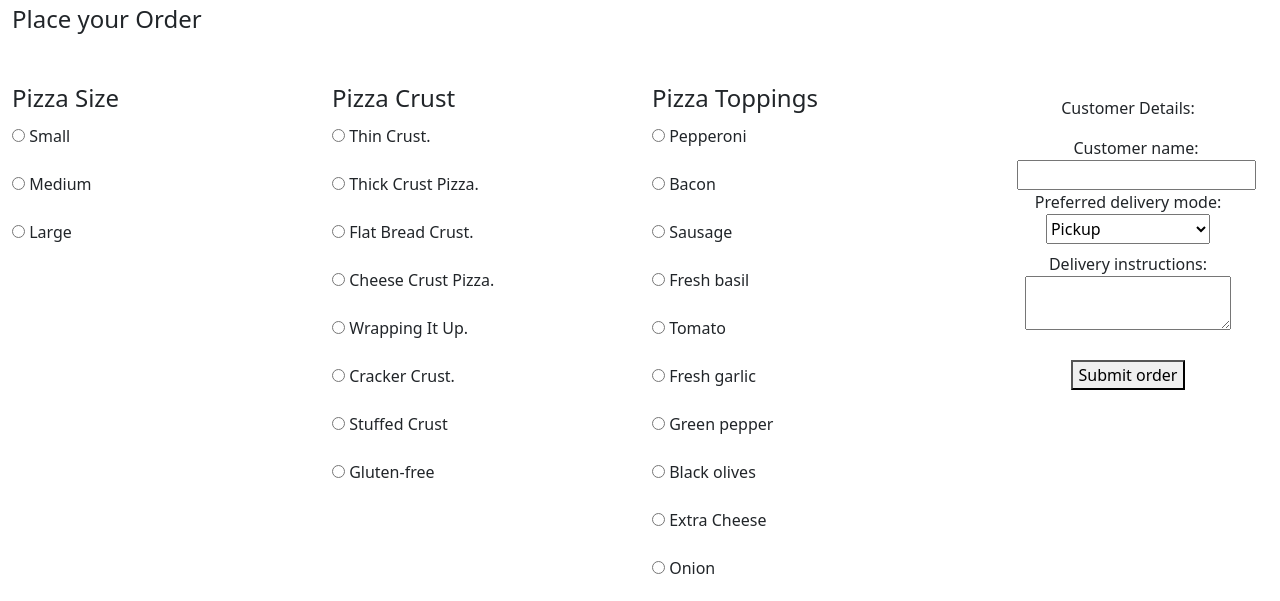
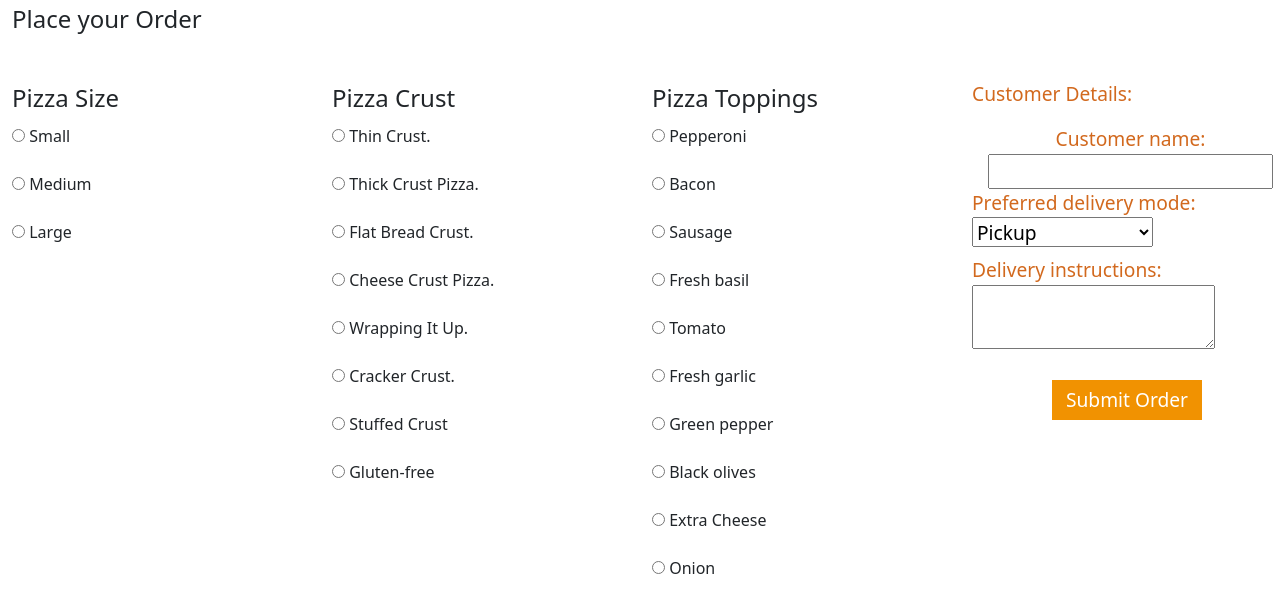
Before and after one commit to milkaotieno/Motieno-Pizzeria, a plain HTML site: page index.html in a window 1280 px wide. Shown: the part 699-1300 px from the top of the page. Drawn offline with nearby package versions, Linux system fonts and the light colour scheme; files that its build step writes are made by us from their sources.

Commit message:
customer details modification

```diff
--- a/css/style.css
+++ b/css/style.css
@@ -98,6 +98,7 @@ body {
 
 .socialm div {
   margin-right: 10px;
+
 }
 
 .footer {
@@ -108,3 +109,15 @@ flex-direction: column;
 margin-top: 20px;
 
 }
+.customer {
+  font-size: larger;
+  color: chocolate;
+}
+#butt {
+  background-color: #F19201;
+  color: white;
+  height: 40px;
+  width: 150px;
+  border: #F19201;
+  margin-left: 80px;
+}
--- a/index.html
+++ b/index.html
@@ -178,7 +178,7 @@
 
             </div>
             <div class="four col-md-3">
-                <label class="name">Customer Details: <!--input type="text" id="name"></label-->
+                <label class="customer">Customer Details: <!--input type="text" id="name"></label-->
                 <label class="name">Customer name: <input type="text" id="name"></label>
                 <label>Preferred delivery mode:
                     <select name="mode" id="mode">
@@ -187,7 +187,7 @@
                     </select></label>
 
                 <p><label>Delivery instructions: <textarea name="comments"></textarea></label></p>
-                <button onclick="data()">Submit order</button>
+                <button id="butt" onclick="data()">Submit Order</button>
             </div>
             <!--label class="name">Customer name: <input type="text" id="name"></label-->
         </div>
```
